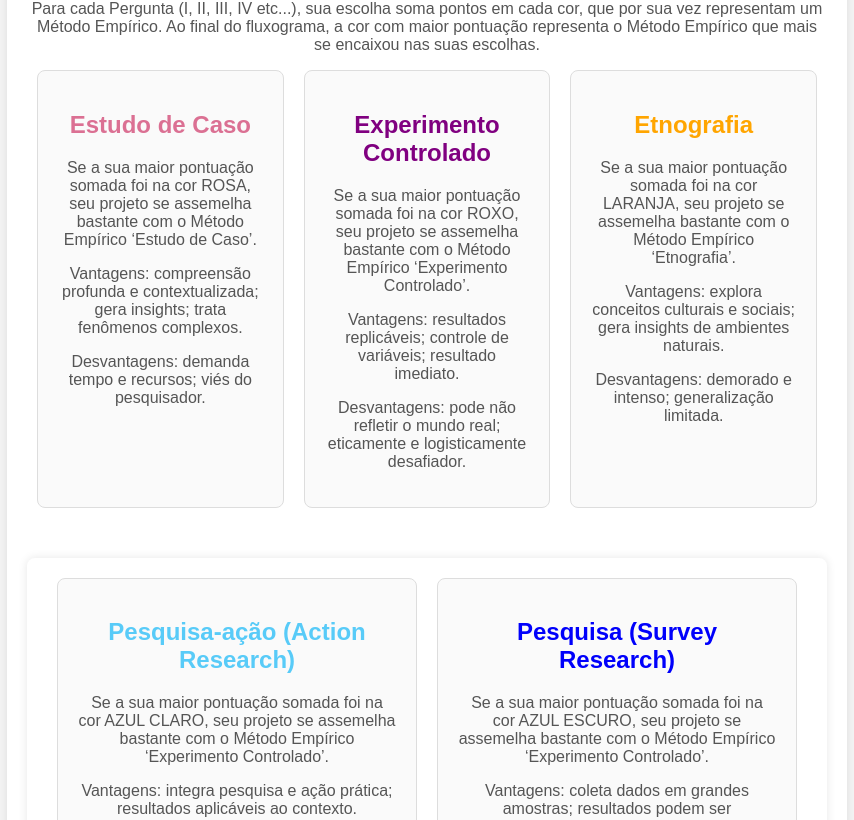
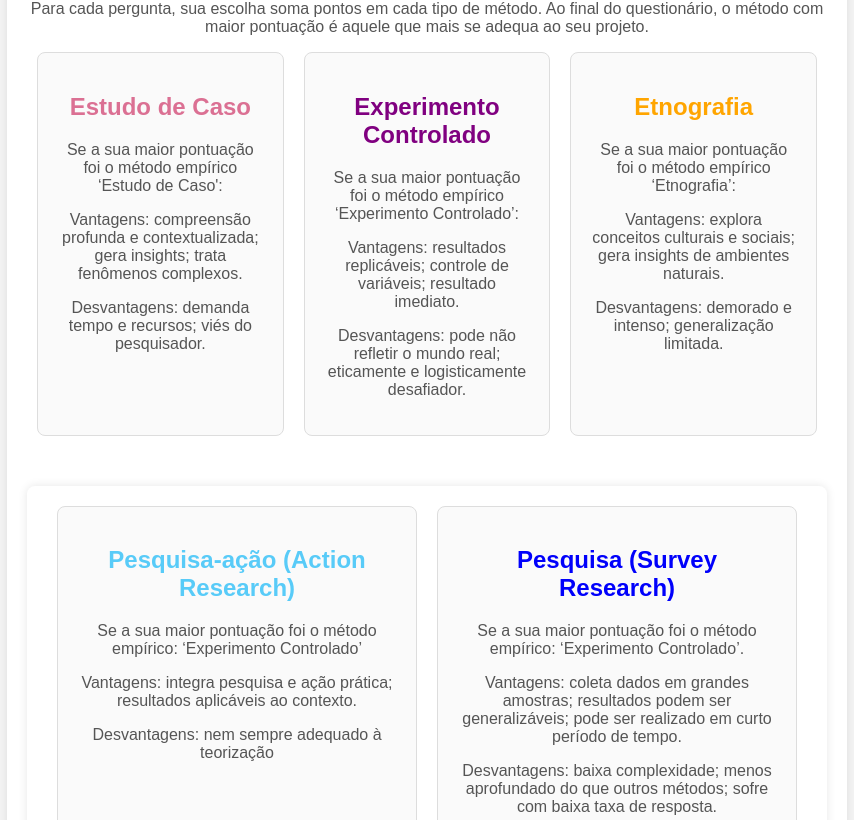
Before and after one commit to laischristinny/MetodosEmpiricosApp, a React (Create React App) app: page /como-funciona in a window 1280 px wide. Shown: the part 240-1060 px from the top of the page, without its empty margins (213-1067 px from the left). Built offline with nearby package versions, Linux system fonts and the light colour scheme.

Commit message:
Ajustando página Como Funciona

```diff
--- a/src/Como-funciona.js
+++ b/src/Como-funciona.js
@@ -6,24 +6,24 @@ const ComoFunciona = () => {
   return (
     <div className="container">
       <h1>Como Funciona?</h1>
-      <p>Para cada Pergunta (I, II, III, IV etc...), sua escolha soma pontos em cada cor, que por sua vez representam um  Método Empírico. Ao final do fluxograma, a cor com maior pontuação representa o Método Empírico que mais se encaixou nas suas escolhas.</p>
+      <p>Para cada pergunta, sua escolha soma pontos em cada tipo de método. Ao final do questionário, o método com maior pontuação é aquele que mais se adequa ao seu projeto.</p>
       <div className="steps">
         <div className="step1">
           <h2>Estudo de Caso</h2>
-          <p>Se a sua maior pontuação somada foi na cor ROSA, seu projeto se assemelha bastante com o Método Empírico ‘Estudo de Caso’.
+          <p>Se a sua maior pontuação foi o método empírico ‘Estudo de Caso':
             <p>Vantagens: compreensão profunda e contextualizada; gera insights; trata fenômenos complexos.</p>
             <p>Desvantagens: demanda tempo e recursos; viés do pesquisador.</p>
             </p>
         </div>
         <div className="step2">
           <h2>Experimento Controlado</h2>
-          <p>Se a sua maior pontuação somada foi na cor ROXO, seu projeto se assemelha bastante com o Método Empírico ‘Experimento Controlado’.
+          <p>Se a sua maior pontuação foi o método empírico ‘Experimento Controlado’:
             <p>Vantagens: resultados replicáveis; controle de variáveis; resultado imediato.</p>
             <p>Desvantagens: pode não refletir o mundo real; eticamente e logisticamente desafiador.</p></p>
         </div>
         <div className="step3">
           <h2>Etnografia</h2>
-          <p>Se a sua maior pontuação somada foi na cor LARANJA, seu projeto se assemelha bastante com o Método Empírico ‘Etnografia’.
+          <p>Se a sua maior pontuação foi o método empírico ‘Etnografia’:
             <p>Vantagens: explora conceitos culturais e sociais; gera insights de ambientes naturais.</p>
             <p>Desvantagens: demorado e intenso; generalização limitada.</p></p>
         </div>
@@ -34,13 +34,13 @@ const ComoFunciona = () => {
       <div className="steps">
         <div className="step4">
           <h2>Pesquisa-ação (Action Research)</h2>
-          <p>Se a sua maior pontuação somada foi na cor AZUL CLARO,  seu projeto se assemelha bastante  com o Método Empírico ‘Experimento Controlado’.
+          <p>Se a sua maior pontuação foi o método empírico: ‘Experimento Controlado’
             <p>Vantagens: integra pesquisa e ação prática; resultados aplicáveis ao contexto.</p>
             <p>Desvantagens: nem sempre adequado à teorização</p></p>
         </div>
         <div className="step5">
           <h2>Pesquisa (Survey Research)</h2>
-          <p>Se a sua maior pontuação somada foi na cor AZUL ESCURO,  seu projeto se assemelha bastante com o Método Empírico ‘Experimento Controlado’.
+          <p>Se a sua maior pontuação foi o método empírico: ‘Experimento Controlado’.
             <p>Vantagens: coleta dados em grandes amostras; resultados podem ser generalizáveis; pode ser realizado em curto período de tempo.</p>
             <p>Desvantagens: baixa complexidade; menos aprofundado do que outros métodos; sofre com baixa taxa de resposta.</p></p>
         </div>
```
